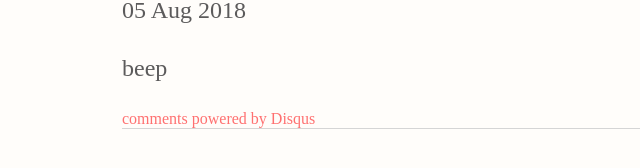
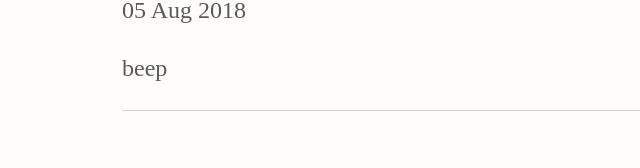
Before and after one commit to ScarletCatalie/ScarletCatalie.github.io, a Jekyll site: the page built from _posts/2018-08-05-now-heres-a-story.md, in a window 1280 px wide. Shown: the part 203-371 px from the top of the page, without its empty margins (70-710 px from the left). Built offline with Jekyll 4.4.1, drawn with Linux system fonts in a browser that asks for light colours; comment, search, counter and statistics services are not loaded; part of the change alters nothing that is shown.

Commit message:
Update post.html

```diff
--- a/_layouts/post.html
+++ b/_layouts/post.html
@@ -7,18 +7,3 @@ layout: default
 <div class="post">
   {{ content }}
 </div>
-
-
-<div id="disqus_thread"></div>
-    <script type="text/javascript">
-        /* * * CONFIGURATION VARIABLES: EDIT BEFORE PASTING INTO YOUR WEBPAGE * * */
-        var disqus_shortname = 'Nat'; // required: replace example with your forum shortname
-        /* * * DON'T EDIT BELOW THIS LINE * * */
-        (function() {
-            var dsq = document.createElement('script'); dsq.type = 'text/javascript'; dsq.async = true;
-            dsq.src = '//' + disqus_shortname + '.disqus.com/embed.js';
-            (document.getElementsByTagName('head')[0] || document.getElementsByTagName('body')[0]).appendChild(dsq);
-        })();
-    </script>
-    <noscript>Please enable JavaScript to view the <a href="http://disqus.com/?ref_noscript">comments powered by Disqus.</a></noscript>
-    <a href="http://disqus.com" class="dsq-brlink">comments powered by <span class="logo-disqus">Disqus</span></a>
```
